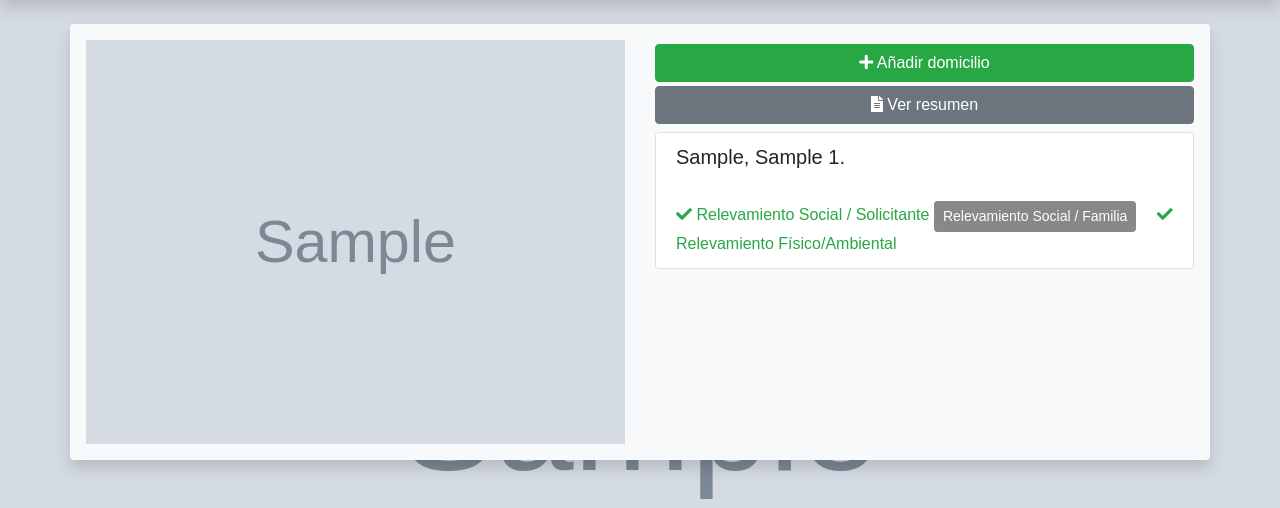
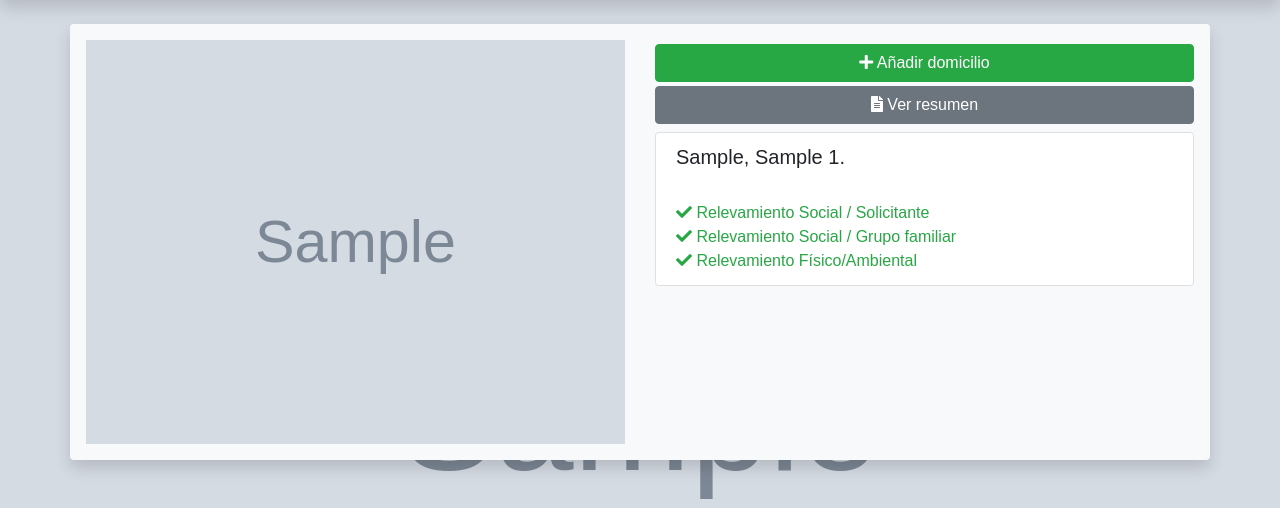
Before and after one commit to lleps/coincido, a Django app: page / in a window 1280 px wide. Shown: the part 58-566 px from the top of the page. Run offline with Django 3.2, Linux system fonts and the light colour scheme; a user stored in the database is signed in; tables that the repository leaves empty hold one stand-in row (values such as "Sample post"); grey boxes marked "Sample" are stand-in pictures; some libraries are stand-ins or nearby versions; some web fonts are replaced.

Commit message:
poder terminar relevamiento del grupo familiar

```diff
--- a/polls/models.py
+++ b/polls/models.py
@@ -98,6 +98,7 @@
         null=True,
     )
 
+    terminado_datos_familia = models.BooleanField(default=False)
 
 class TipoDePlan(models.Model):
     nombre = models.CharField(max_length=50)
--- a/polls/templates/polls/index.html
+++ b/polls/templates/polls/index.html
@@ -43,25 +43,32 @@
 
                             <!-- Completar datos de la familia -->
                             {% if not match.completoFamilia %}
-                                <a href="familia/{{ match.id }}" class="btn btn-sm btn-primary mr-3">
+                                <a href="familia/{{ match.id }}" class="btn btn-sm btn-outline-primary mr-3">
                                     Relevamiento Social / Solicitante
                                 </a>
                             {% else %}
                                 <span class="text-success"><i class="fa fa-check"></i> Relevamiento Social / Solicitante</span>
                             {% endif %}
+                            <br>
 
-                            <a href="grupofamiliar/{{ match.id }}" class="btn btn-sm btn-primary mr-3">
-                                Relevamiento Social / Familia
+                            {% if not match.completoGrupoFamiliar %}
+                            <a href="grupofamiliar/{{ match.id }}" class="btn btn-sm btn-outline-primary mr-3">
+                                Relevamiento Social / Grupo familiar
                             </a>
+                            {% else %}
+                                <span class="text-success"><i class="fa fa-check"></i> Relevamiento Social / Grupo familiar</span>
+                            {% endif %}
+                            <br>
 
                             <!-- Completar datos de la vivienda -->
                             {% if not match.completoEncuesta %}
-                                <a href="/{{ match.id }}/0" class="btn btn-sm btn-primary mr-3">
+                                <a href="/{{ match.id }}/0" class="btn btn-sm btn-outline-primary mr-3">
                                     Relevamiento físico/ambiental
                                 </a>
                             {% else %}
                                 <span class="text-success text-sm"><i class="fa fa-check"></i> Relevamiento Físico/Ambiental</span>
                             {% endif %}
+                            <br>
 
                         </span>
                         {% endif %}
--- a/polls/urls.py
+++ b/polls/urls.py
@@ -15,6 +15,7 @@
     path('grupofamiliar/<int:pk>/', app_views.grupofamiliar, name='grupofamiliar'),
     path('grupofamiliar_post_conv/<int:pk>/', app_views.grupofamiliar_post_conv, name='grupofamiliar_post_conv'),
     path('grupofamiliar_post_no_conv/<int:pk>/', app_views.grupofamiliar_post_no_conv, name='grupofamiliar_post_no_conv'),
+    path('grupofamiliar_terminar/<int:pk>/', app_views.grupofamiliar_terminar, name='grupofamiliar_terminar'),
     path('upload_img/<int:beneficiario_id>/<int:question_id>/', app_views.upload_img, name='upload_img'),
     path('<int:pk>/<int:question_id>/', app_views.detail, name='detail'),
     path('<int:pk>/<int:question_id>/results/', app_views.results, name='results'),
--- a/polls/views.py
+++ b/polls/views.py
@@ -68,6 +68,7 @@
             'entrevistaRazon': b.entrevista_efectiva,
             'completoEncuesta': get_first_unanswered_question_index(b, questions) == -1,
             'completoFamilia': b.familia is not None,
+            'completoGrupoFamiliar': b.terminado_datos_familia,
         })
 
     context = {
@@ -221,6 +222,13 @@
         'convivientes': MiembroConviviente.objects.filter(beneficiario=beneficiario),
         'no_convivientes': MiembroNoConviviente.objects.filter(beneficiario=beneficiario),
     })
+
+
+def grupofamiliar_terminar(request, pk):
+    beneficiario = get_object_or_404(Beneficiario, pk=pk)
+    beneficiario.terminado_datos_familia = True
+    beneficiario.save()
+    return HttpResponseRedirect(reverse("polls:index"))
 
 
 def grupofamiliar_post_no_conv(request, pk):
```
Also changed, not shown: polls/templates/polls/grupofamiliar.html (+11 -0 lines).
